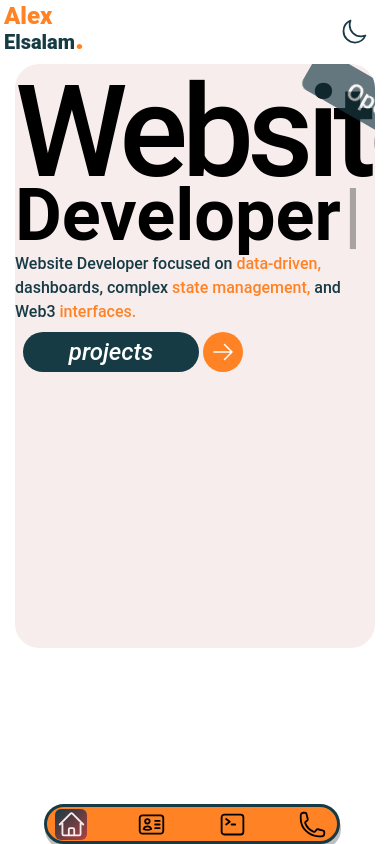
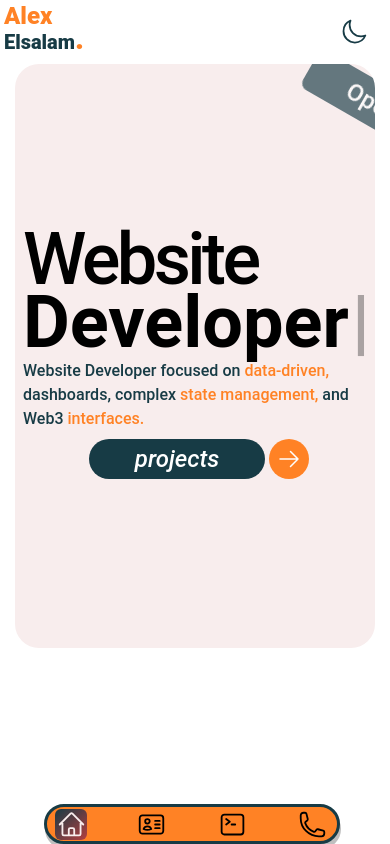
Before and after one commit to alexelsalam/Portfolio, a React (Create React App) app: page / in a window 390 px wide. Built offline with nearby package versions, Linux system fonts and the light colour scheme; what tailwindcss-animated would draw is missing.

Commit message:
change position and size website

```diff
--- a/src/Pages/Home.jsx
+++ b/src/Pages/Home.jsx
@@ -22,10 +22,11 @@ const Home = () => {
   }, []);
   return (
     <section className="flex justify-center w-screen h-screen overflow-hidden">
-      <main className="dark:bg-secondary  animate-fadeInRight lg:animate-fadeInLeft relative h-[36.5rem]  w-[360px] overflow-hidden md:w-[720px] md:h-[812px] lg:w-[1424px] lg:h-[690px]  bg-tertiary rounded-3xl lg:ml-[5.5rem] lg:flex  lg:justify-around lg:items-center">
-        <div className="mt-5 md:ml-[5.25rem] md:mt-52 lg:w-[533px]  lg:m-0 lg:transition-all lg:duration-300">
+      <main className="dark:bg-secondary flex  animate-fadeInRight lg:animate-fadeInLeft relative h-[36.5rem]  w-[360px] overflow-hidden md:w-[720px] md:h-[812px] lg:w-[1424px] lg:h-[690px]  bg-tertiary rounded-3xl lg:ml-[5.5rem] lg:flex  lg:justify-around lg:items-center">
+        <div className="flex flex-col items-center justify-center p-2 lg:flex-row lg:gap-10">
+          <div className=" md:ml-[5.25rem] lg:w-[533px]  lg:m-0 lg:transition-all lg:duration-300">
             {showType && (
-            <h2 className="opacity-content font-medium leading-[.75] tracking-tighter text-9xl dark:text-tertiary">
+              <h2 className="opacity-content font-medium leading-[.75] tracking-tighter text-7xl md:text-9xl dark:text-tertiary">
                 <Typewriter
                   words={["Website"]}
                   loop={1}
@@ -49,8 +50,8 @@ const Home = () => {
             <p className="font-medium fadeIn-Des -2 animate-fadeInRight text-secondary sm:text-lg dark:text-tertiary">
               Website Developer focused on{" "}
               <span className="text-primary">data-driven,</span> dashboards,{" "}
-            complex <span className="text-primary">state management,</span> and
-            Web3 <span className="text-primary">interfaces.</span>
+              complex <span className="text-primary">state management,</span>{" "}
+              and Web3 <span className="text-primary">interfaces.</span>
             </p>
           </div>
           {/* link to projects */}
@@ -67,6 +68,7 @@ const Home = () => {
               <ArrowRight className="w-6 sm:w-10" />
             </NavLink>
           </div>
+        </div>
 
         {/* status experience text */}
         <div className="fadeIn-experience absolute top-[17px] -right-9 w-36 text-center dark:text-secondary dark:bg-tertiary text-white rotate-45 rounded-lg h-11 bg-secondary">
```
Lines whose indentation alone changed are shown as unchanged.
